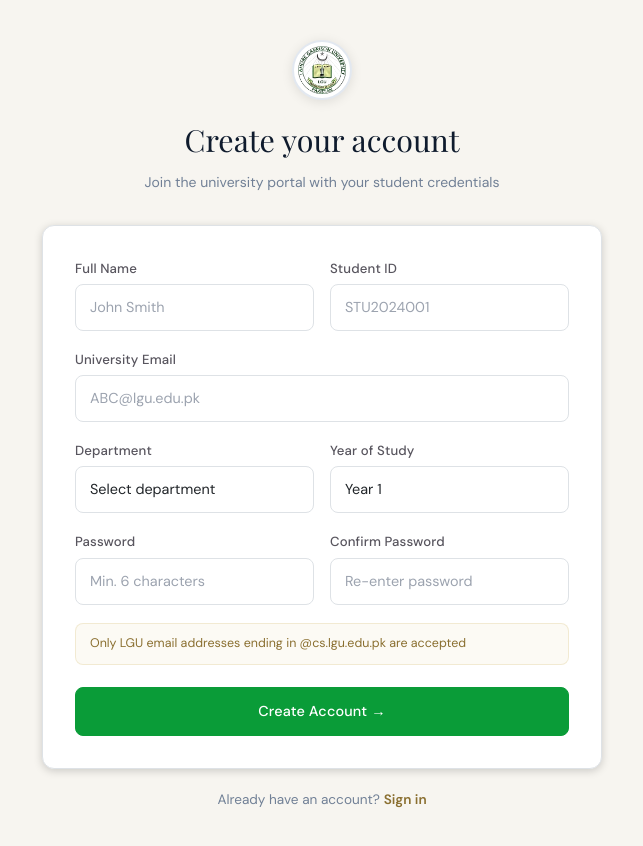
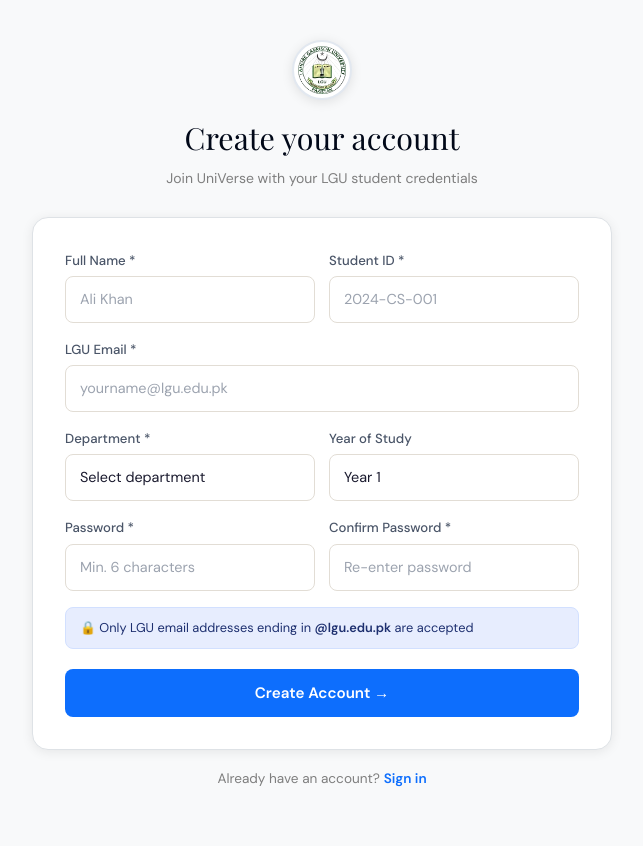
Before and after one commit to RanaAbdullahB/UniVerse, a React (Vite) app in the folder client/: page /register in a window 1280 px wide. Shown: the top 846 px of the page, without its empty margins (318-961 px from the left). Built offline with nearby package versions, Linux system fonts and the light colour scheme.

Commit message:
register form correction

```diff
--- a/client/src/pages/Register.jsx
+++ b/client/src/pages/Register.jsx
@@ -1,7 +1,6 @@
 import React, { useState } from 'react';
 import { useNavigate, Link } from 'react-router-dom';
 import { useAuth } from '../context/AuthContext';
-import { Spinner } from '../components/LoadingSpinner';
 
 const DEPARTMENTS = [
   'Computer Science', 'Electrical Engineering', 'Mechanical Engineering',
@@ -10,6 +9,36 @@ const DEPARTMENTS = [
   'English Literature', 'History', 'Political Science', 'Architecture',
   'Medicine', 'Law', 'Fine Arts', 'Other',
 ];
+
+// ── IMPORTANT: Field is defined OUTSIDE Register component ──
+// If defined inside, React recreates it on every keystroke causing focus loss
+const Field = ({ label, name, type = 'text', placeholder, value, onChange, error }) => (
+  <div>
+    <label style={{
+      display: 'block', fontSize: '0.825rem', fontWeight: 500,
+      color: '#4a5568', marginBottom: 5,
+    }}>
+      {label}
+    </label>
+    <input
+      type={type}
+      name={name}
+      value={value}
+      onChange={onChange}
+      placeholder={placeholder}
+      style={{
+        width: '100%', padding: '11px 14px',
+        border: `1.5px solid ${error ? '#e53e3e' : '#e2ddd5'}`,
+        borderRadius: 8, fontSize: '0.9rem', color: '#1a1a2e',
+        background: '#fff', outline: 'none', fontFamily: 'DM Sans, sans-serif',
+        transition: 'border-color 0.2s',
+      }}
+      onFocus={(e) => { e.target.style.borderColor = 'rgb(13,110,253)'; e.target.style.boxShadow = '0 0 0 3px rgba(13,110,253,0.15)'; }}
+      onBlur={(e) => { e.target.style.borderColor = error ? '#e53e3e' : '#e2ddd5'; e.target.style.boxShadow = 'none'; }}
+    />
+    {error && <p style={{ color: '#c53030', fontSize: '0.75rem', marginTop: 4 }}>⚠ {error}</p>}
+  </div>
+);
 
 export default function Register() {
   const [form, setForm] = useState({
@@ -31,10 +60,12 @@ export default function Register() {
     const newErrors = {};
     if (!form.name.trim()) newErrors.name = 'Full name is required';
     if (!form.universityEmail) newErrors.universityEmail = 'University email is required';
+    else if (!form.universityEmail.toLowerCase().endsWith('@lgu.edu.pk'))
+      newErrors.universityEmail = 'Email must end with @lgu.edu.pk';
     if (!form.studentId.trim()) newErrors.studentId = 'Student ID is required';
     if (!form.department) newErrors.department = 'Please select your department';
     if (!form.password) newErrors.password = 'Password is required';
-    else if (form.password.length < 6) newErrors.password = 'Password must be at least 6 characters';
+    else if (form.password.length < 6) newErrors.password = 'At least 6 characters required';
     if (form.password !== form.confirmPassword) newErrors.confirmPassword = 'Passwords do not match';
     return newErrors;
   };
@@ -42,125 +73,138 @@ export default function Register() {
   const handleSubmit = async (e) => {
     e.preventDefault();
     const validationErrors = validate();
-    if (Object.keys(validationErrors).length > 0) {
-      setErrors(validationErrors);
-      return;
-    }
+    if (Object.keys(validationErrors).length > 0) { setErrors(validationErrors); return; }
     setLoading(true);
     try {
       const { confirmPassword, ...submitData } = form;
       await register({ ...submitData, year: parseInt(form.year) });
       navigate('/dashboard');
     } catch (err) {
-      const message = err.response?.data?.message || 'Registration failed';
-      setErrors({ api: message });
+      setErrors({ api: err.response?.data?.message || 'Registration failed. Please try again.' });
     } finally {
       setLoading(false);
     }
   };
 
-  const Field = ({ label, name, type = 'text', placeholder, children }) => (
-    <div>
-      <label className="input-label">{label}</label>
-      {children || (
-        <input
-          type={type}
-          name={name}
-          value={form[name]}
-          onChange={handleChange}
-          placeholder={placeholder}
-          className={`input-field ${errors[name] ? 'error' : ''}`}
-        />
-      )}
-      {errors[name] && (
-        <p style={{ color: '#c53030', fontSize: '0.75rem', marginTop: 4 }}>⚠ {errors[name]}</p>
-      )}
-    </div>
-  );
+  return (
+    <div style={{ minHeight: '100vh', background: 'rgb(248,249,250)', display: 'flex', alignItems: 'center', justifyContent: 'center', padding: '40px 16px' }}>
+      <div style={{ width: '100%', maxWidth: 580 }}>
 
-  return (
-    <div style={{ minHeight: '100vh', background: '#f7f5f0', display: 'flex', alignItems: 'center', justifyContent: 'center', padding: '40px 16px' }}>
-      <div style={{ width: '100%', maxWidth: 560 }} className="animate-fade-in">
         {/* Header */}
-        <div style={{ textAlign: 'center', marginBottom: 32 }}>
-          <div style={{ width: 60, height: 60, background: '#fff', borderRadius: '50%', overflow: 'hidden', border: '2px solid #e2e8f0', margin: '0 auto 16px', padding: 4, boxShadow: '0 2px 12px rgba(0,0,0,0.1)' }}>
+        <div style={{ textAlign: 'center', marginBottom: 28 }}>
+          <div style={{ width: 60, height: 60, background: '#fff', borderRadius: '50%', overflow: 'hidden', border: '2px solid #e2e8f0', margin: '0 auto 14px', padding: 4, boxShadow: '0 2px 12px rgba(0,0,0,0.1)' }}>
             <img src="/lgulogo.png" alt="LGU Logo" style={{ width: '100%', height: '100%', objectFit: 'contain' }} />
           </div>
-          <h1 style={{ fontFamily: 'Playfair Display, serif', fontSize: '1.9rem', color: '#0f1b2d', marginBottom: 6 }}>
+          <h1 style={{ fontFamily: 'Playfair Display, serif', fontSize: '1.9rem', color: 'rgb(1,8,24)', marginBottom: 4 }}>
             Create your account
           </h1>
-          <p style={{ color: '#718096', fontSize: '0.875rem' }}>
-            Join the university portal with your student credentials
+          <p style={{ color: 'rgb(126,126,126)', fontSize: '0.875rem' }}>
+            Join UniVerse with your LGU student credentials
           </p>
         </div>
 
-        {/* Form card */}
-        <div className="card" style={{ padding: '32px' }}>
+        {/* Card */}
+        <div style={{ background: '#fff', borderRadius: 16, border: '1px solid rgb(222,226,230)', boxShadow: '0 2px 12px rgba(0,0,0,0.08)', padding: '32px' }}>
+
           {errors.api && (
-            <div style={{ background: '#fef2f2', border: '1px solid #fca5a5', borderRadius: 8, padding: '11px 14px', marginBottom: 24, color: '#991b1b', fontSize: '0.85rem' }}>
+            <div style={{ background: '#fef2f2', border: '1px solid #fca5a5', borderRadius: 8, padding: '11px 14px', marginBottom: 20, color: '#991b1b', fontSize: '0.85rem' }}>
               ⚠️ {errors.api}
             </div>
           )}
 
-          <form onSubmit={handleSubmit} style={{ display: 'flex', flexDirection: 'column', gap: 18 }}>
-            <div style={{ display: 'grid', gridTemplateColumns: '1fr 1fr', gap: 16 }}>
-              <Field label="Full Name" name="name" placeholder="John Smith" />
-              <Field label="Student ID" name="studentId" placeholder="STU2024001" />
+          <form onSubmit={handleSubmit} style={{ display: 'flex', flexDirection: 'column', gap: 16 }}>
+
+            {/* Row 1 */}
+            <div style={{ display: 'grid', gridTemplateColumns: '1fr 1fr', gap: 14 }}>
+              <Field label="Full Name *" name="name" placeholder="Ali Khan" value={form.name} onChange={handleChange} error={errors.name} />
+              <Field label="Student ID *" name="studentId" placeholder="2024-CS-001" value={form.studentId} onChange={handleChange} error={errors.studentId} />
             </div>
 
-            <Field label="University Email" name="universityEmail" type="email" placeholder="ABC@lgu.edu.pk" />
+            {/* Email */}
+            <Field
+              label="LGU Email *" name="universityEmail" type="email"
+              placeholder="yourname@lgu.edu.pk"
+              value={form.universityEmail} onChange={handleChange} error={errors.universityEmail}
+            />
 
-            <div style={{ display: 'grid', gridTemplateColumns: '1fr 1fr', gap: 16 }}>
-              <Field label="Department" name="department">
+            {/* Row 2 */}
+            <div style={{ display: 'grid', gridTemplateColumns: '1fr 1fr', gap: 14 }}>
+              {/* Department dropdown */}
+              <div>
+                <label style={{ display: 'block', fontSize: '0.825rem', fontWeight: 500, color: '#4a5568', marginBottom: 5 }}>
+                  Department *
+                </label>
                 <select
                   name="department"
                   value={form.department}
                   onChange={handleChange}
-                  className={`input-field ${errors.department ? 'error' : ''}`}
-                  style={{ appearance: 'none', cursor: 'pointer' }}
+                  style={{
+                    width: '100%', padding: '11px 14px',
+                    border: `1.5px solid ${errors.department ? '#e53e3e' : '#e2ddd5'}`,
+                    borderRadius: 8, fontSize: '0.9rem', color: '#1a1a2e',
+                    background: '#fff', outline: 'none', fontFamily: 'DM Sans, sans-serif',
+                    appearance: 'none', cursor: 'pointer',
+                  }}
                 >
                   <option value="">Select department</option>
                   {DEPARTMENTS.map((d) => <option key={d} value={d}>{d}</option>)}
                 </select>
                 {errors.department && <p style={{ color: '#c53030', fontSize: '0.75rem', marginTop: 4 }}>⚠ {errors.department}</p>}
-              </Field>
+              </div>
 
-              <Field label="Year of Study" name="year">
+              {/* Year dropdown */}
+              <div>
+                <label style={{ display: 'block', fontSize: '0.825rem', fontWeight: 500, color: '#4a5568', marginBottom: 5 }}>
+                  Year of Study
+                </label>
                 <select
                   name="year"
                   value={form.year}
                   onChange={handleChange}
-                  className="input-field"
-                  style={{ appearance: 'none', cursor: 'pointer' }}
+                  style={{
+                    width: '100%', padding: '11px 14px',
+                    border: '1.5px solid #e2ddd5', borderRadius: 8,
+                    fontSize: '0.9rem', color: '#1a1a2e', background: '#fff',
+                    outline: 'none', fontFamily: 'DM Sans, sans-serif',
+                    appearance: 'none', cursor: 'pointer',
+                  }}
                 >
                   {[1, 2, 3, 4, 5].map((y) => <option key={y} value={y}>Year {y}</option>)}
                 </select>
-              </Field>
+              </div>
             </div>
 
-            <div style={{ display: 'grid', gridTemplateColumns: '1fr 1fr', gap: 16 }}>
-              <Field label="Password" name="password" type="password" placeholder="Min. 6 characters" />
-              <Field label="Confirm Password" name="confirmPassword" type="password" placeholder="Re-enter password" />
+            {/* Passwords */}
+            <div style={{ display: 'grid', gridTemplateColumns: '1fr 1fr', gap: 14 }}>
+              <Field label="Password *" name="password" type="password" placeholder="Min. 6 characters" value={form.password} onChange={handleChange} error={errors.password} />
+              <Field label="Confirm Password *" name="confirmPassword" type="password" placeholder="Re-enter password" value={form.confirmPassword} onChange={handleChange} error={errors.confirmPassword} />
             </div>
 
-            <div style={{ background: 'rgba(201,168,76,0.06)', border: '1px solid rgba(201,168,76,0.2)', borderRadius: 8, padding: '10px 14px', fontSize: '0.78rem', color: '#8a6f30' }}>
-              Only LGU email addresses ending in @cs.lgu.edu.pk are accepted
+            {/* Domain notice */}
+            <div style={{ background: 'rgb(231,237,254)', border: '1px solid rgb(210,224,255)', borderRadius: 8, padding: '10px 14px', fontSize: '0.8rem', color: 'rgb(29,47,111)' }}>
+              🔒 Only LGU email addresses ending in <strong>@lgu.edu.pk</strong> are accepted
             </div>
 
+            {/* Submit */}
             <button
               type="submit"
-              className="btn-primary"
               disabled={loading}
-              style={{ width: '100%', justifyContent: 'center', padding: '12px', marginTop: 4 }}
+              style={{
+                width: '100%', padding: '12px', marginTop: 4,
+                background: loading ? 'rgba(13,110,253,0.6)' : 'rgb(13,110,253)',
+                color: '#fff', border: 'none', borderRadius: 8,
+                fontFamily: 'DM Sans, sans-serif', fontWeight: 600, fontSize: '0.95rem',
+                cursor: loading ? 'not-allowed' : 'pointer',
+              }}
             >
-              {loading ? <><Spinner size={16} color="#e8c97a" /> Creating account...</> : 'Create Account →'}
+              {loading ? 'Creating account...' : 'Create Account →'}
             </button>
           </form>
         </div>
 
-        <p style={{ textAlign: 'center', marginTop: 20, color: '#718096', fontSize: '0.85rem' }}>
+        <p style={{ textAlign: 'center', marginTop: 18, color: 'rgb(126,126,126)', fontSize: '0.85rem' }}>
           Already have an account?{' '}
-          <Link to="/login" style={{ color: '#8a6f30', fontWeight: 600, textDecoration: 'none' }}>
+          <Link to="/login" style={{ color: 'rgb(13,110,253)', fontWeight: 600, textDecoration: 'none' }}>
             Sign in
           </Link>
         </p>
```
Also changed, not shown: 2 other files (tests, documents, lock files or other folders).
